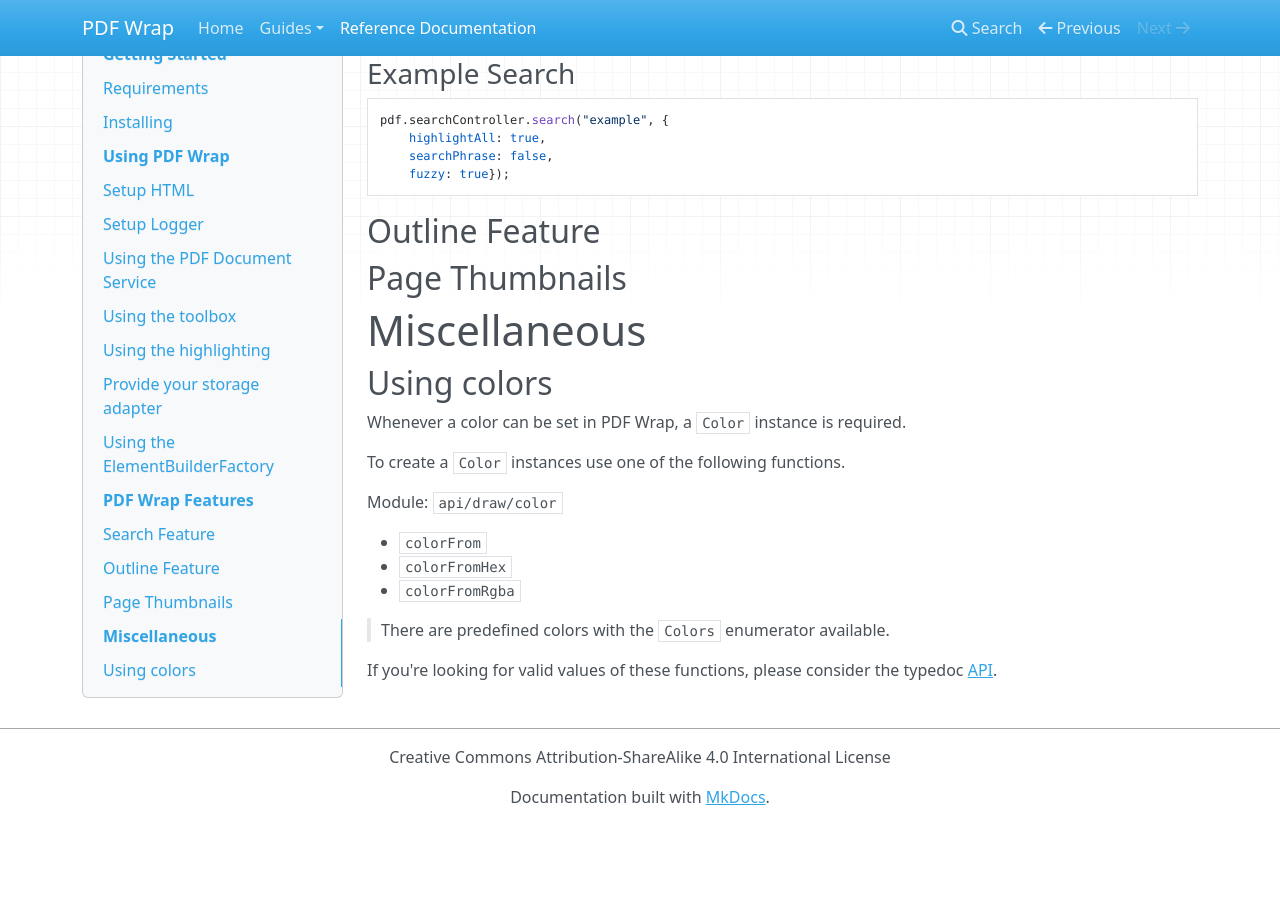
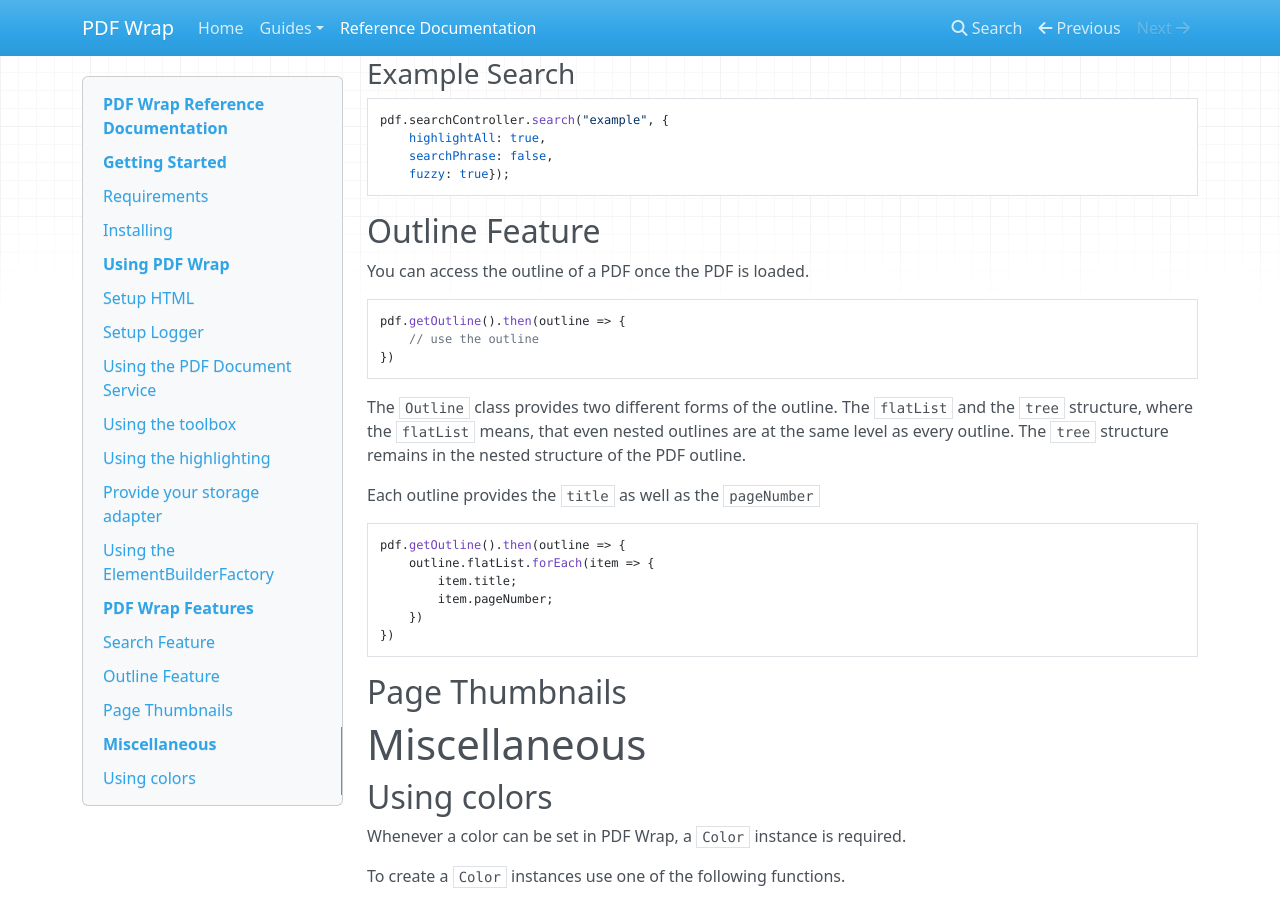
Before and after one commit to fluxapps/pdf-wrap, an MkDocs documentation site: the page built from docs/reference-documentation.md, in a window 1280 px wide and 900 px high, scrolled down 8325 px. Built offline with MkDocs 1.6.1, drawn with Linux system fonts in a browser that asks for light colours; nearby versions of some CDN libraries; old or Windows-style settings are respelled for this version of MkDocs; before the commit the page ends 9150 px from its top, so only the background shows below that.

Commit message:
Add outline section to doc

````diff
--- a/docs/reference-documentation.md
+++ b/docs/reference-documentation.md
@@ -443,6 +443,30 @@ pdf.searchController.search("example", {
 
 ## Outline Feature
 
+You can access the outline of a PDF once the PDF is loaded.
+
+```typescript
+pdf.getOutline().then(outline => {
+    // use the outline
+})
+```
+
+The `Outline` class provides two different forms of the outline.
+The `flatList` and the `tree` structure, where the `flatList` means, that
+even nested outlines are at the same level as every outline.
+The `tree` structure remains in the nested structure of the PDF outline.
+
+Each outline provides the `title` as well as the `pageNumber`
+
+```typescript
+pdf.getOutline().then(outline => {
+    outline.flatList.forEach(item => {
+        item.title;
+        item.pageNumber;
+    })
+})
+```
+
 ## Page Thumbnails
 
 # Miscellaneous
````
